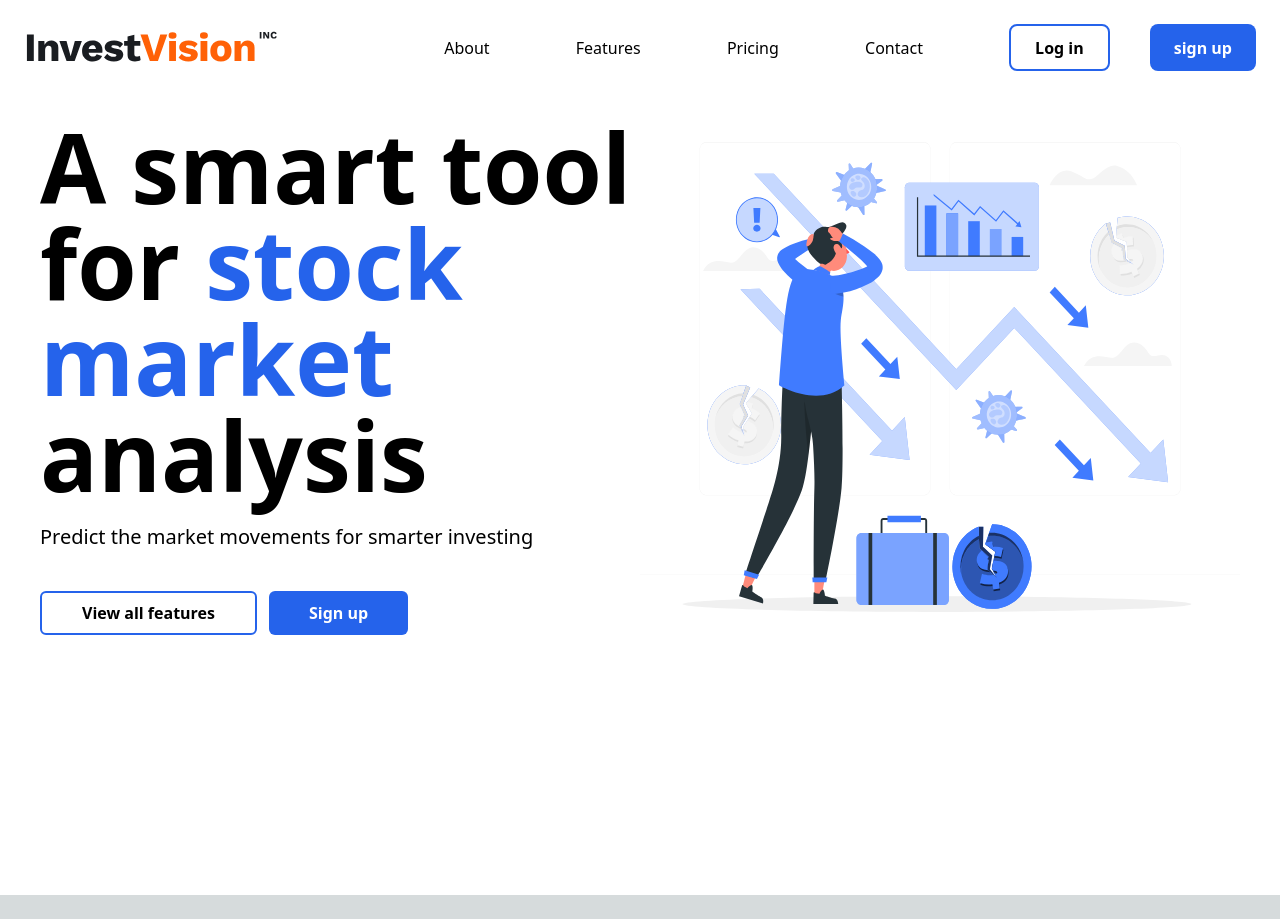
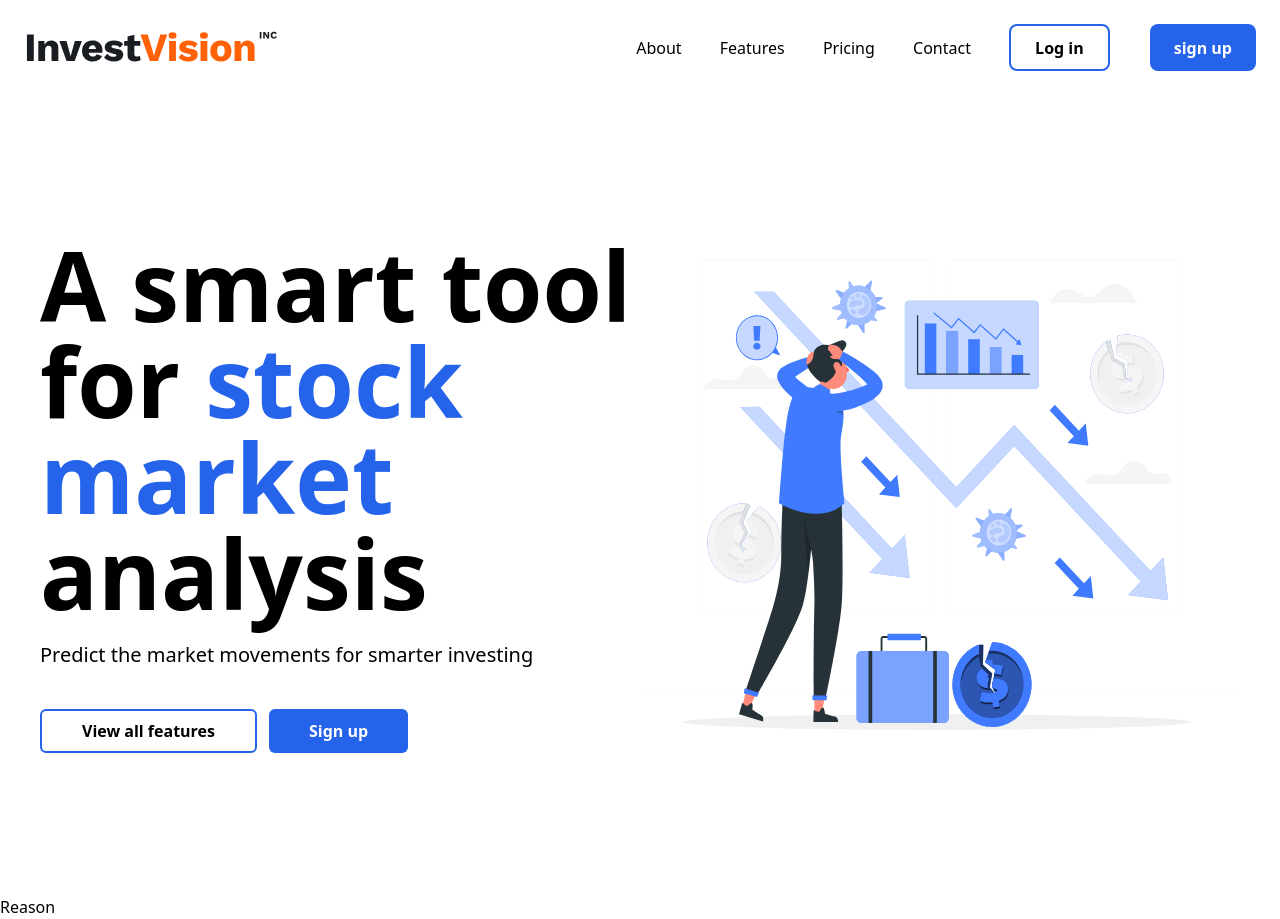
Before and after one commit to Oisavictor/stock-market-predictor, a Next.js app in the folder client/: page / in a window 1280 px wide. Before the commit the page ends 895 px from the top, so only its background shows below. Built offline with nearby package versions, Linux system fonts and the light colour scheme.

Commit message:
made the hero section height the screen height

```diff
--- a/client/app/components/Header.tsx
+++ b/client/app/components/Header.tsx
@@ -4,7 +4,10 @@ import logo from '../assets/logo.svg'
 export default function Header() {
   return (
     <header className='py-6 px-6 bg-white flex flex-row justify-between'>
-      <Image src={logo} alt='logo'/>
+      <div className='mr-60'>
+        <Image src={logo} alt='logo'/>
+      </div>
+
       <ul className='text-black flex flex-row justify-evenly mt-3 ml-20 flex-1'>
         <li>About</li>
         <li>Features</li>
--- a/client/app/components/Hero.tsx
+++ b/client/app/components/Hero.tsx
@@ -3,7 +3,7 @@ import businesscrisis from '../assets/businesscrisis.svg'
 
 export default function Hero() {
   return (
-    <div className='flex flex-row justify-between pt-6 px-10'>
+    <div className='flex flex-row justify-between px-10 h-screen'>
       <div className='w-1/2 flex justify-center flex-col'>
         <h1 className='text-black text-8xl font-bold'>A smart tool for <span className='text-blue-600'>stock market</span> analysis</h1>
         <p className='font-light text-xl mt-5'>Predict the market movements for smarter investing</p>
--- /dev/null
+++ b/client/app/components/Reason.tsx
@@ -0,0 +1,5 @@
+export default function Reason() {
+  return (
+    <div>Reason</div>
+  )
+}
--- a/client/app/page.tsx
+++ b/client/app/page.tsx
@@ -1,9 +1,11 @@
 import Hero from "./components/Hero";
+import Reason from "./components/Reason";
 
 export default function Home() {
   return (
-    <main  className='h-screen bg-white'>
+    <main  className='bg-white'>
       <Hero/>
+      <Reason/>
     </main>
   )
 }
```
